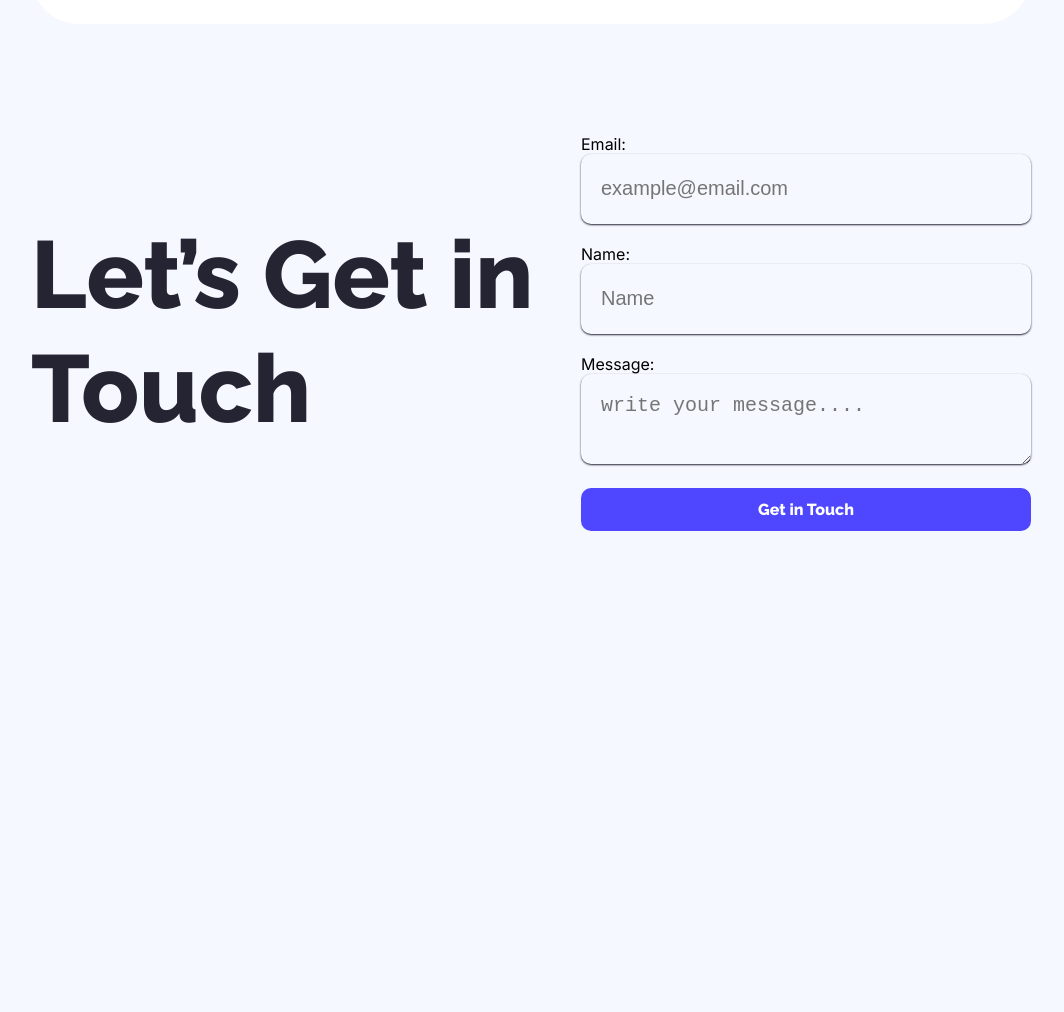
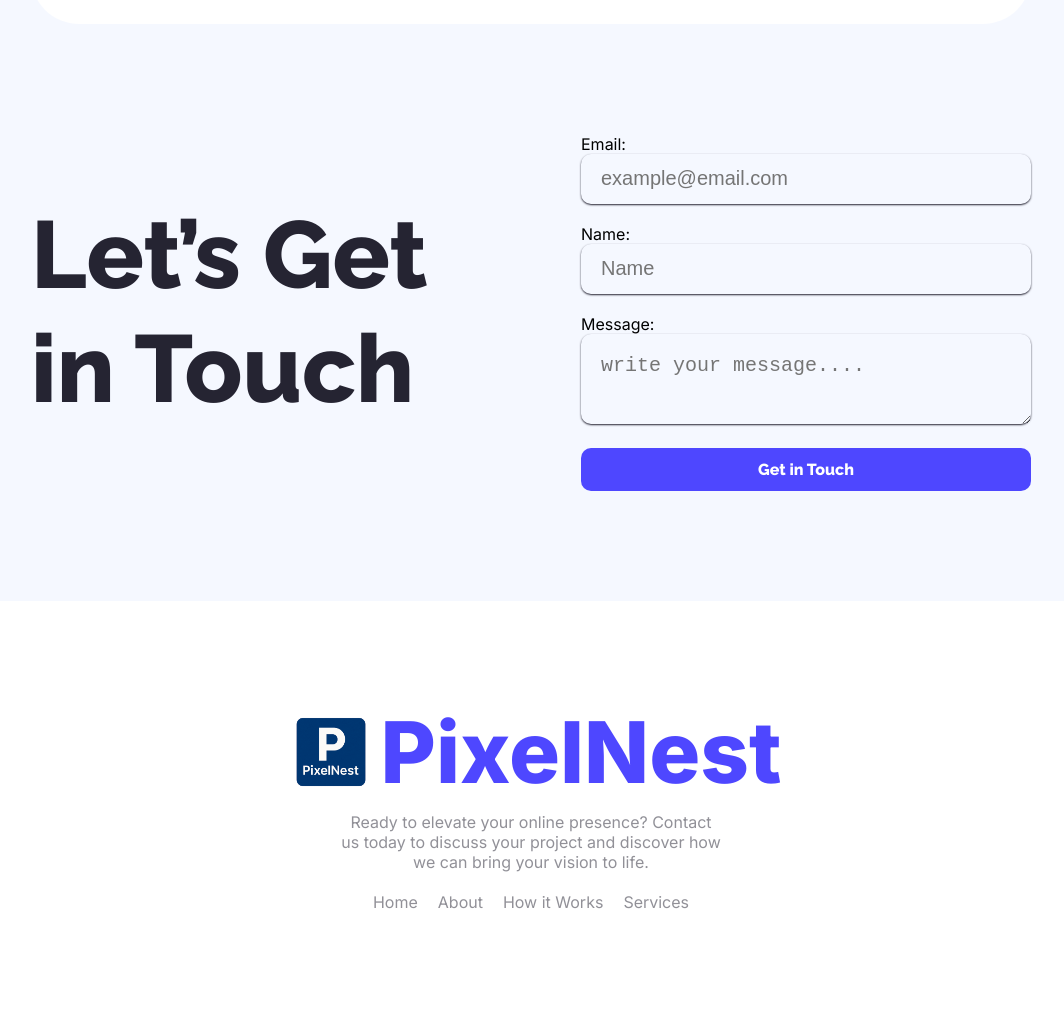
Before and after one commit to aminur-islam-sojib/B12A01-landing-launchpad, a plain HTML site: page index.html in a window 1280 px wide. Shown: the part 2760-3772 px from the top of the page, without its empty margins (109-1173 px from the left). Before the commit the page ends 3401 px from the top, so only its background shows below. Drawn offline with Linux system fonts and the light colour scheme.

Commit message:
add footer

```diff
--- a/index.html
+++ b/index.html
@@ -4,7 +4,7 @@
     <meta charset="UTF-8">
     <meta name="viewport" content="width=device-width, initial-scale=1.0">
     <title>PixelNest</title>
-    <link rel="shortcut icon" href="Assets/Logo.png" type="image/x-icon">
+    <link rel="shortcut icon" href="Assets/logo (2).png" type="image/x-icon">
     <link rel="stylesheet" href="style/style.css">
     <link href="https://fonts.googleapis.com/css2?family=Inter:ital,opsz,wght@0,14..32,100..900;1,14..32,100..900&family=Raleway:ital,wght@0,100..900;1,100..900&display=swap" rel="stylesheet">
 </head>
@@ -154,5 +154,24 @@
             </div>
         </section>
     </main>
+
+    <footer>
+        <div class="footer flex inter">
+            <div class="logo flex">
+                <img src="Assets/logo (2).png" alt="">
+                <h1 class="primary-color">PixelNest</h1>
+            </div>
+            <p class="description">Ready to elevate your online presence? Contact us today to discuss your project and discover how we can bring your vision to life.</p>
+            <div class="links">
+                <ul class="flex de">
+                    <li><a href="">Home</a></li>
+                    <li><a href="">About</a></li>
+                    <li><a href="">How it Works</a></li>
+                    <li><a href="">Services</a></li>
+                </ul>
+            </div>
+        </div>
+    </footer>
+
 </body>
 </html>
--- a/style/style.css
+++ b/style/style.css
@@ -196,6 +196,7 @@ header {
 .contact {
     margin: 110px 140px;
     justify-content: space-between;
+    gap: 50px;
 }
 .contact h1 {
     font-size: 95px;
@@ -210,7 +211,7 @@ form {
     justify-content: flex-start;
 }
 .form-input input , textarea{
-    height: 70px;
+    height: 50px;
     width: 450px;
     border: none;
     border-radius: 10px;
@@ -238,3 +239,41 @@ textarea:hover{
 input[type="button"] {
     width: 450px;
 }
+/* Contact Close  */
+
+/* Footer  */
+footer {
+    padding: 100px 450px;
+    background-color: white;
+}
+.footer {
+    flex-direction: column;
+}
+.logo img {
+    height: auto;
+    width: 100px;
+}
+.logo h1 {
+    font-size: 85px;
+    font-weight: 800;
+}
+.footer p {
+    margin: 8px 0 20px;
+    text-align: center;
+}
+.links ul {
+    gap: 20px;
+}
+.links ul li {
+    list-style: none;
+}
+.links li a {
+    text-decoration: none;
+    color: #252432;
+    opacity: 50%;
+    transition: 0.5s;
+}
+.links li a:hover {
+    color: #0222bd;
+    opacity: 100%;
+}
```
Also changed, not shown: Assets/Logo.png (deleted), Assets/logo (2).png (added).
